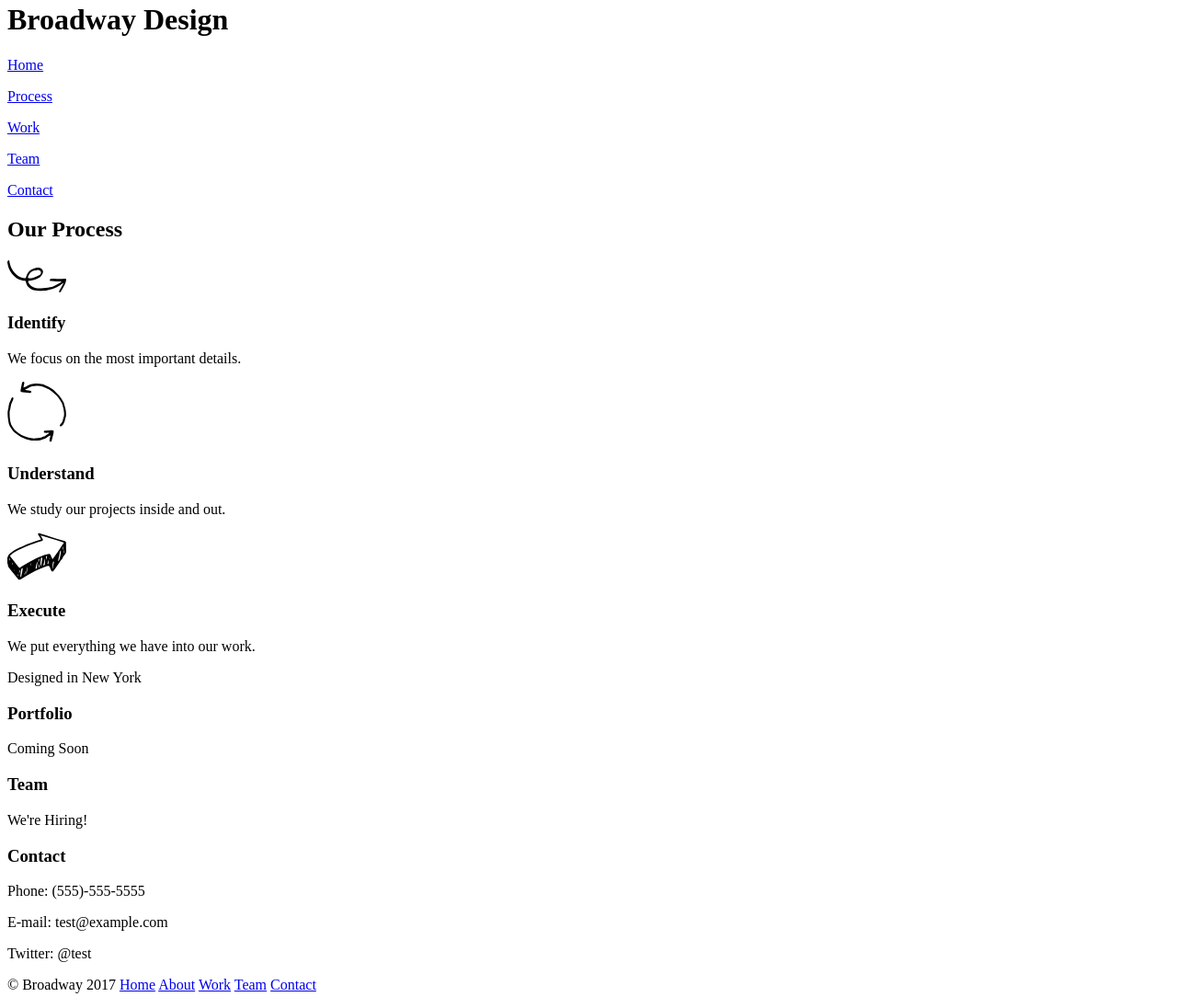
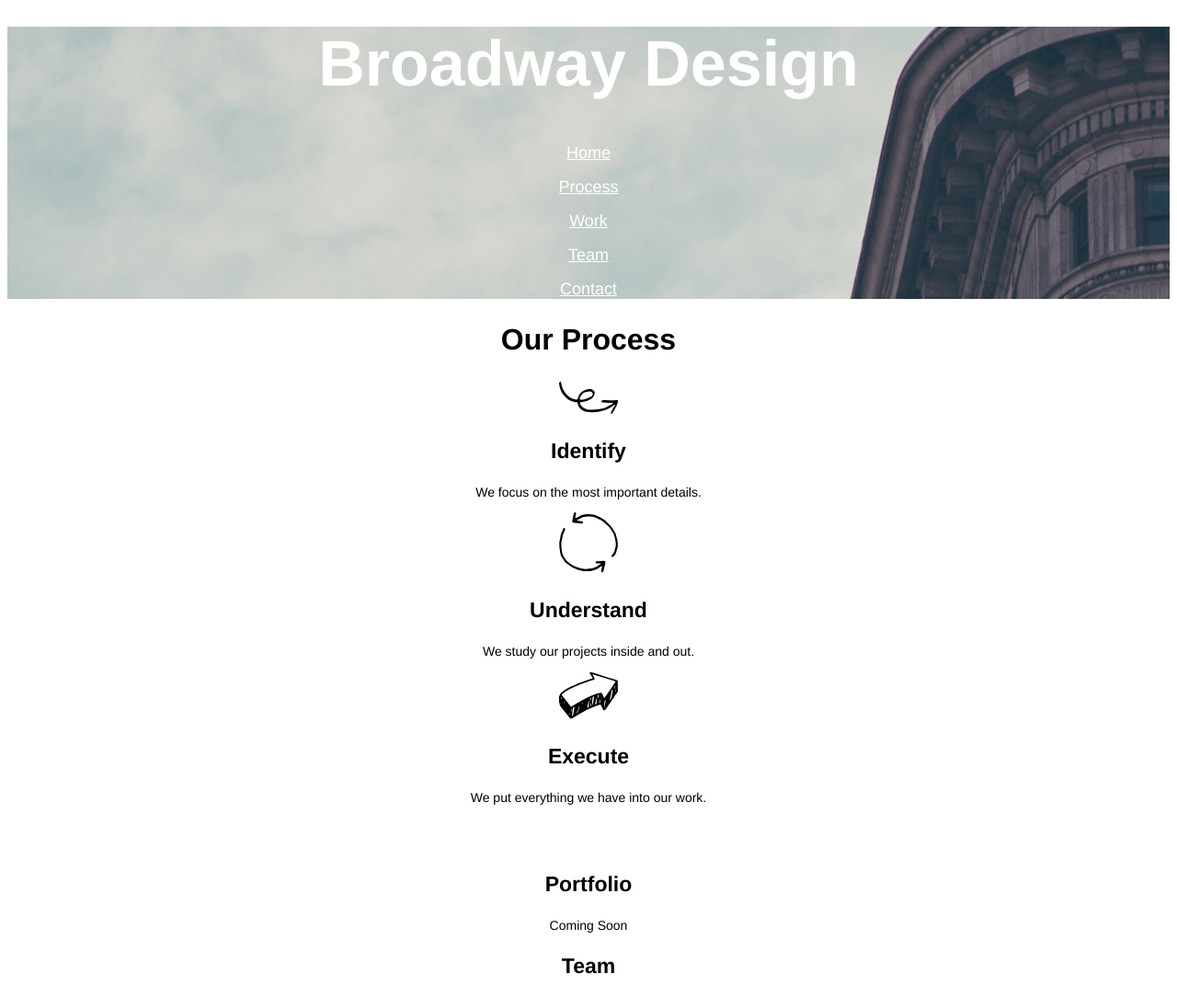
Before and after one commit to Generian/Broadway_Design, a plain HTML site: page index.html in a window 1280 px wide. Shown: the part 18-1102 px from the top of the page at 92% size. Drawn offline with Linux system fonts and the light colour scheme; files that its build step writes are made by us from their sources.

Commit message:
Add basic styling

```diff
--- a/index.html
+++ b/index.html
@@ -2,13 +2,16 @@
 <html>
   <head>
     <meta charset="utf-8">
-    <link rel="stylesheet" href=".resources/css/main.css" type="text/css">
+    <link rel="stylesheet" href="./resources/css/main.css" type="text/css">
     <title>Broadway Design</title>
   </head>
   <body>
     <header>
+      <div class="">
+
+      </div>
         <h1>Broadway Design</h1>
-        <nav>
+        <nav class="navigation">
           <p><a href="#">Home</a></p>
           <p><a href="#process">Process</a></p>
           <p><a href="#">Work</a></p>
@@ -52,7 +55,7 @@
       </div>
     </main>
     <footer>
-      <a>© Broadway 2017</a>
+      <a id="copyright">© Broadway 2017</a>
       <a href="#">Home</a>
       <a href="#">About</a>
       <a href="#">Work</a>
--- a/resources/css/main.css
+++ b/resources/css/main.css
@@ -0,0 +1,50 @@
+body {
+  font-family: Helvetica;
+  text-align: center;
+}
+
+header {
+  background-image: url("https://raw.githubusercontent.com/Generian/Broadway_Design/master/resources/images/the-flatiron-building.png");
+  color: white;
+}
+
+.navigation a, footer a {
+  font-size: 18px;
+  color: white;
+}
+
+h1 {
+  font-size: 70px;
+}
+
+h2 {
+  font-size: 32px;
+}
+
+h3 {
+  font-size: 23px;
+}
+
+h1, h2, h3 {
+  font-weight: bold;
+}
+
+.page_item p {
+  font-size: 14px;
+}
+
+.banner {
+  font-size: 23px;
+  font-weight: bold;
+  color: white;
+}
+
+#copyright {
+  color: white;
+  font-size: 11px;
+}
+
+footer {
+  background-color: dimgray;
+  text-align: left;
+}
```
